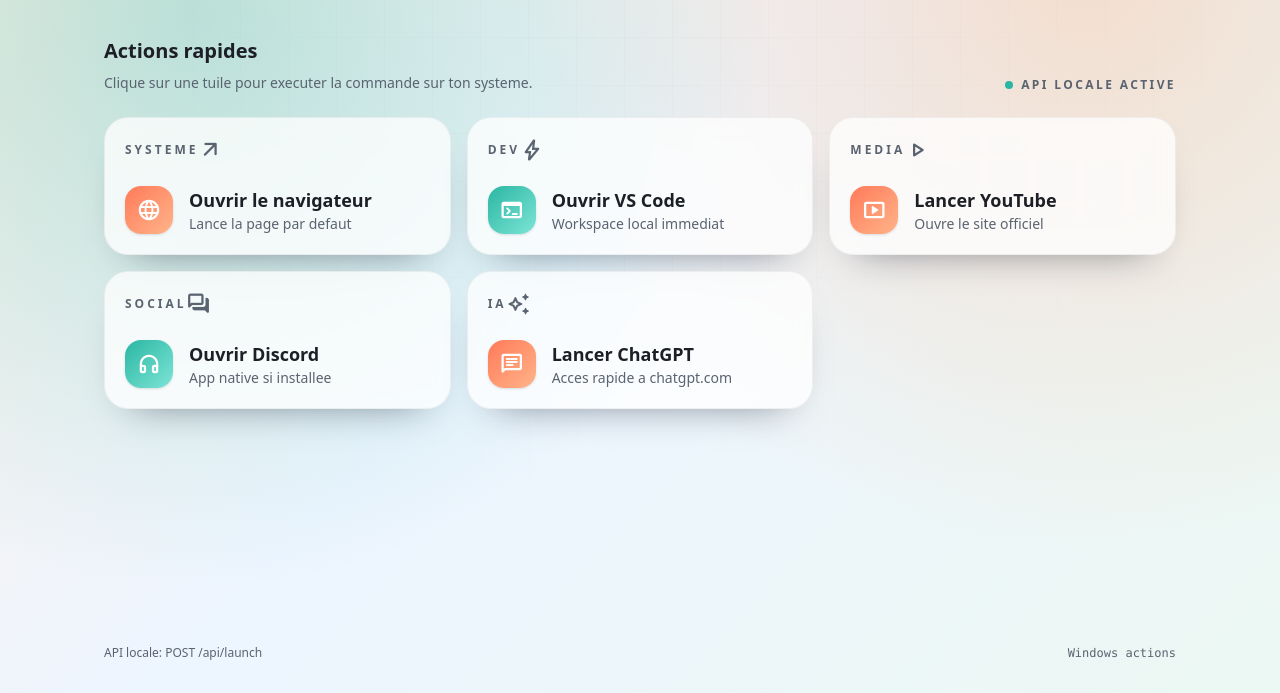
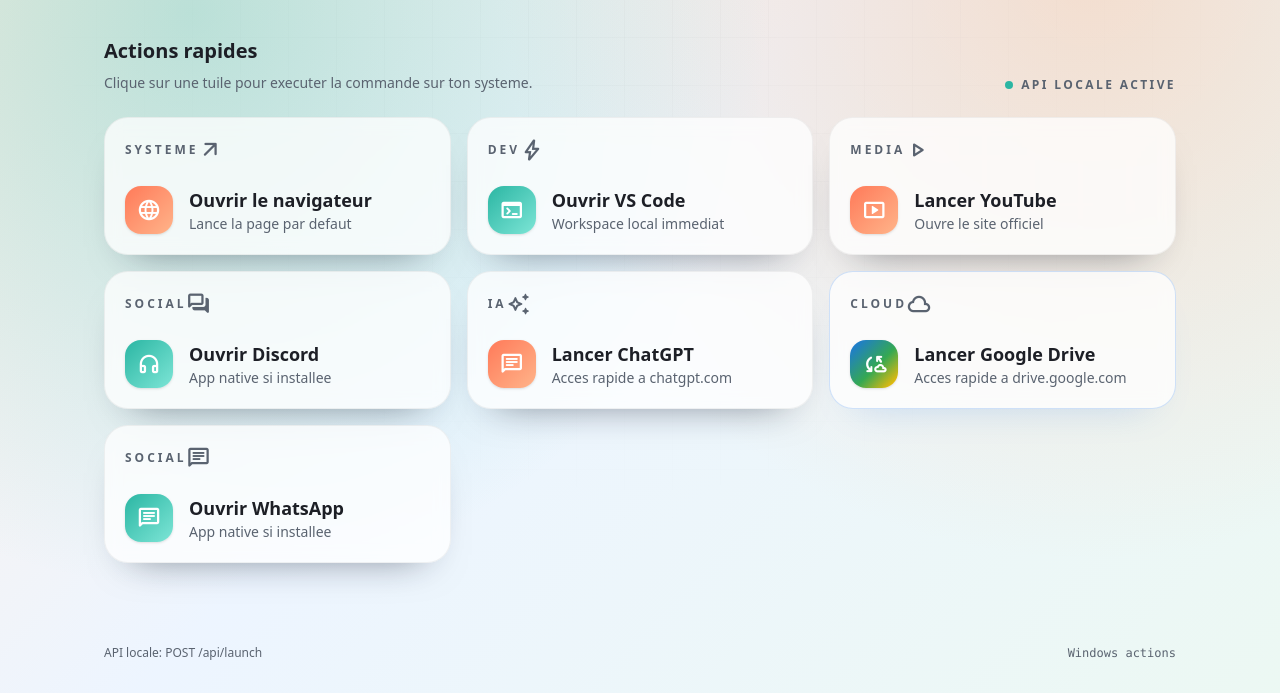
Before and after one commit to Diogo444/streamdeck, a website: page public/index.html in a window 1280 px wide. Shown: the part 107-800 px from the top of the page. Drawn offline with nearby package versions, Linux system fonts and the light colour scheme.

Commit message:
Ajout de whatsaap et Google Drive

```diff
--- a/public/index.html
+++ b/public/index.html
@@ -207,6 +207,56 @@
                 </div>
               </div>
             </button>
+            <button
+              class="deck-tile deck-entrance deck-stagger drive-tile"
+              style="--deck-delay: 0.5s"
+              type="button"
+              data-action="googledrive"
+              data-label="Google Drive"
+            >
+              <div class="flex items-center justify-between">
+                <span class="text-xs font-semibold uppercase tracking-[0.25em] text-[color:var(--deck-muted)]">
+                  Cloud
+                </span>
+                <span class="material-symbols-rounded text-[20px] text-[color:var(--deck-muted)]">
+                  cloud
+                </span>
+              </div>
+              <div class="flex items-center gap-4">
+                <div class="deck-icon drive-icon">
+                  <span class="material-symbols-rounded text-[28px]">cloud_sync</span>
+                </div>
+                <div>
+                  <p class="text-lg font-semibold">Lancer Google Drive</p>
+                  <p class="text-sm text-[color:var(--deck-muted)]">Acces rapide a drive.google.com</p>
+                </div>
+              </div>
+            </button>
+            <button
+              class="deck-tile deck-entrance deck-stagger"
+              style="--deck-delay: 0.56s"
+              type="button"
+              data-action="whatsapp"
+              data-label="WhatsApp"
+            >
+              <div class="flex items-center justify-between">
+                <span class="text-xs font-semibold uppercase tracking-[0.25em] text-[color:var(--deck-muted)]">
+                  Social
+                </span>
+                <span class="material-symbols-rounded text-[20px] text-[color:var(--deck-muted)]">
+                  chat
+                </span>
+              </div>
+              <div class="flex items-center gap-4">
+                <div class="deck-icon alt">
+                  <span class="material-symbols-rounded text-[28px]">chat</span>
+                </div>
+                <div>
+                  <p class="text-lg font-semibold">Ouvrir WhatsApp</p>
+                  <p class="text-sm text-[color:var(--deck-muted)]">App native si installee</p>
+                </div>
+              </div>
+            </button>
           </div>
         </main>
 
--- a/server.js
+++ b/server.js
@@ -4,21 +4,32 @@
 const { exec } = require("child_process");
 
 const app = express();
-const PORT = 3000;
+const PORT = 3721;
 
 app.use(express.json());
 
 const vscodeCandidates = [
   process.env.LOCALAPPDATA &&
-    path.join(process.env.LOCALAPPDATA, "Programs", "Microsoft VS Code", "Code.exe"),
+    path.join(
+      process.env.LOCALAPPDATA,
+      "Programs",
+      "Microsoft VS Code",
+      "Code.exe"
+    ),
   process.env.ProgramFiles &&
     path.join(process.env.ProgramFiles, "Microsoft VS Code", "Code.exe"),
   process.env["ProgramFiles(x86)"] &&
-    path.join(process.env["ProgramFiles(x86)"], "Microsoft VS Code", "Code.exe"),
+    path.join(
+      process.env["ProgramFiles(x86)"],
+      "Microsoft VS Code",
+      "Code.exe"
+    ),
 ].filter(Boolean);
 
 const resolveVscodeCommand = () => {
-  const existingPath = vscodeCandidates.find((candidate) => fs.existsSync(candidate));
+  const existingPath = vscodeCandidates.find((candidate) =>
+    fs.existsSync(candidate)
+  );
   if (existingPath) {
     return `cmd /c start "" "${existingPath}"`;
   }
@@ -28,7 +39,7 @@
 const ACTIONS = {
   browser: {
     label: "Navigateur",
-    command: 'cmd /c start "" "about:blank"',
+    command: 'cmd /c start "" "https://www.google.com"',
   },
   vscode: {
     label: "VS Code",
@@ -45,6 +56,15 @@
   chatgpt: {
     label: "ChatGPT",
     command: 'cmd /c start "" "https://chatgpt.com"',
+  },
+  googledrive: {
+    label: "Google Drive",
+    command: 'cmd /c start "" "https://drive.google.com"',
+  },
+  whatsapp: {
+    label: "WhatsApp",
+    command:
+      'cmd /c start "" explorer.exe "shell:AppsFolder\\5319275A.WhatsAppDesktop_cv1g1gvanyjgm!App"',
   },
 };
 
@@ -76,7 +96,8 @@
     return;
   }
 
-  const command = typeof entry.command === "function" ? entry.command() : entry.command;
+  const command =
+    typeof entry.command === "function" ? entry.command() : entry.command;
 
   try {
     await runCommand(command);
@@ -86,6 +107,6 @@
   }
 });
 
-app.listen(PORT, () => {
+app.listen(PORT, "0.0.0.0", () => {
   console.log(`Serveur lancé sur http://localhost:${PORT}`);
 });
```
Also changed, not shown: public/style.css, 1 other file.
